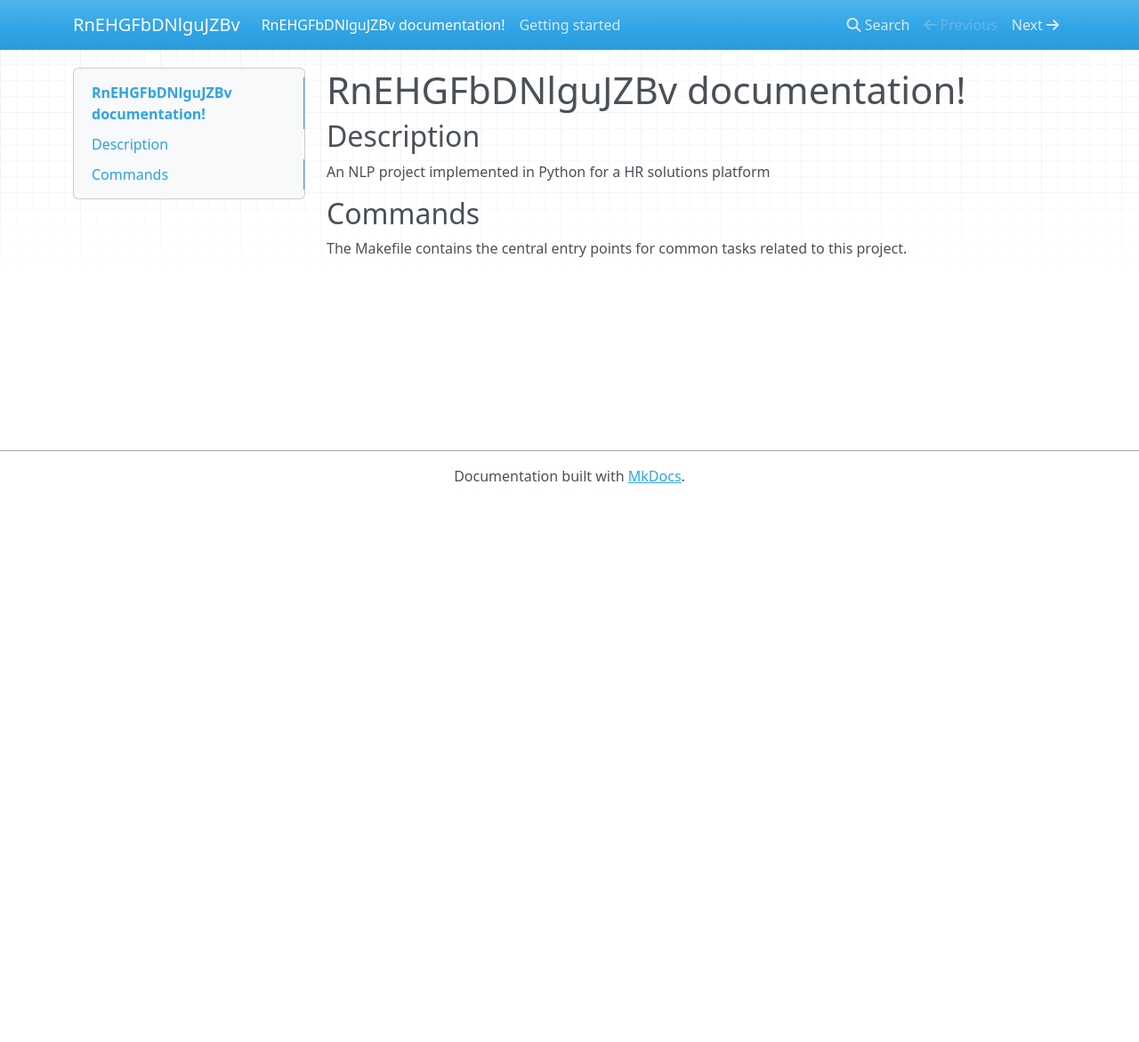
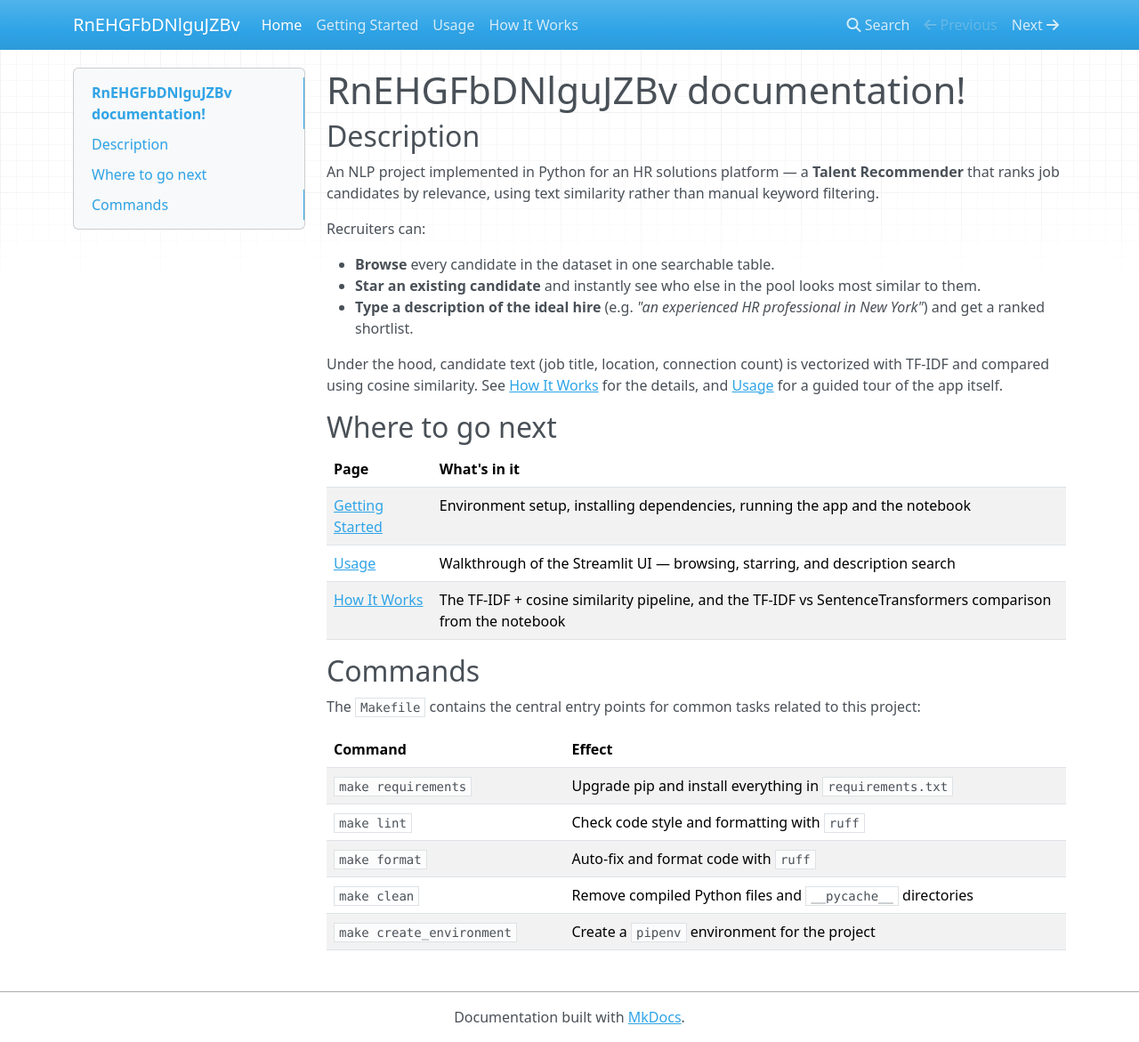
Before and after one commit to cameroncochrane/RnEHGFbDNlguJZBv, an MkDocs documentation site: the page built from docs/docs/index.md, in a window 1280 px wide and 1171 px high. Shown: the whole window at 89% size. Built offline with MkDocs 1.6.1, drawn with Linux system fonts in a browser that asks for light colours; nearby versions of some CDN libraries.

Commit message:
Enhance documentation: Update README, add usage and how-it-works guides, and improve setup instructions for clarity and completeness.

```diff
--- a/docs/docs/index.md
+++ b/docs/docs/index.md
@@ -2,8 +2,32 @@
 
 ## Description
 
-An NLP project implemented in Python for a HR solutions platform
+An NLP project implemented in Python for an HR solutions platform — a **Talent Recommender** that ranks job candidates by relevance, using text similarity rather than manual keyword filtering.
+
+Recruiters can:
+
+- **Browse** every candidate in the dataset in one searchable table.
+- **Star an existing candidate** and instantly see who else in the pool looks most similar to them.
+- **Type a description of the ideal hire** (e.g. *"an experienced HR professional in New York"*) and get a ranked shortlist.
+
+Under the hood, candidate text (job title, location, connection count) is vectorized with TF-IDF and compared using cosine similarity. See [How It Works](how-it-works.md) for the details, and [Usage](usage.md) for a guided tour of the app itself.
+
+## Where to go next
+
+| Page | What's in it |
+|---|---|
+| [Getting Started](getting-started.md) | Environment setup, installing dependencies, running the app and the notebook |
+| [Usage](usage.md) | Walkthrough of the Streamlit UI — browsing, starring, and description search |
+| [How It Works](how-it-works.md) | The TF-IDF + cosine similarity pipeline, and the TF-IDF vs SentenceTransformers comparison from the notebook |
 
 ## Commands
 
-The Makefile contains the central entry points for common tasks related to this project.
+The `Makefile` contains the central entry points for common tasks related to this project:
+
+| Command | Effect |
+|---|---|
+| `make requirements` | Upgrade pip and install everything in `requirements.txt` |
+| `make lint` | Check code style and formatting with `ruff` |
+| `make format` | Auto-fix and format code with `ruff` |
+| `make clean` | Remove compiled Python files and `__pycache__` directories |
+| `make create_environment` | Create a `pipenv` environment for the project |
--- a/docs/mkdocs.yml
+++ b/docs/mkdocs.yml
@@ -1,4 +1,8 @@
 site_name: RnEHGFbDNlguJZBv
-#
 site_author: Cameron Cochrane
-#
+
+nav:
+  - Home: index.md
+  - Getting Started: getting-started.md
+  - Usage: usage.md
+  - How It Works: how-it-works.md
```
Also changed, not shown: docs/docs/getting-started.md (+81 -3 lines), docs/docs/how-it-works.md (added, +41 -0 lines), docs/docs/usage.md (added, +49 -0 lines), README.md.
